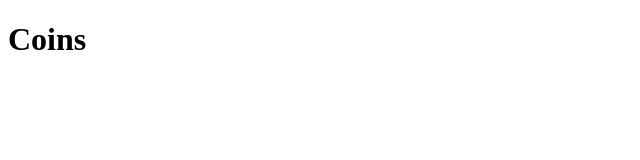
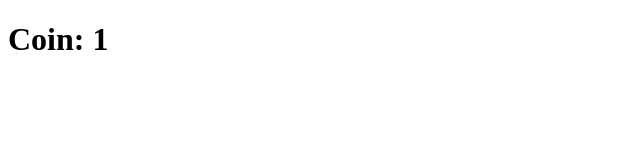
Before and after one commit to dawon0304/react--CryptoTracker, a React (Create React App) app: page /1 in a window 1280 px wide. Shown: the top 160 px of the page, without its empty margins (0-640 px from the left). Built offline with nearby package versions, Linux system fonts and the light colour scheme.

Commit message:
set Router

```diff
--- a/package.json
+++ b/package.json
@@ -8,9 +8,9 @@
     "@testing-library/user-event": "^12.8.3",
     "@types/jest": "^27.0.2",
     "@types/node": "^16.11.1",
-    "@types/react": "^17.0.30",
-    "@types/react-dom": "^17.0.9",
-    "@types/styled-components": "^5.1.15",
+    "@types/react": "^17.0.37",
+    "@types/react-dom": "^17.0.11",
+    "@types/styled-components": "^5.1.17",
     "react": "^17.0.2",
     "react-dom": "^17.0.2",
     "react-query": "^3.34.16",
--- a/src/Router.tsx
+++ b/src/Router.tsx
@@ -1,14 +1,17 @@
-import {BrowserRouter, Routes, Route} from "react-router-dom";
+import React from "react";
+import { BrowserRouter, Routes, Route} from "react-router-dom";
 import Coin from "./routes/Coin";
 import Coins from "./routes/Coins";
 
 
 function Router() {
-  return <BrowserRouter>
-    <Routes>
-      <Route path="/" element={<Coin />} />
-      <Route path="/:coinID" element={<Coins/>} />
-    </Routes>
-  </BrowserRouter>
+  return (
+    <BrowserRouter>
+      <Routes>
+        <Route path="/:coinId" element={<Coin />}/>
+        <Route path="/" element={<Coins/>} />
+      </Routes>
+    </BrowserRouter>
+  );
 }
 export default Router;
--- a/src/routes/Coin.tsx
+++ b/src/routes/Coin.tsx
@@ -1,5 +1,13 @@
+import { useParams } from "react-router";
+
+interface Params {
+  coinId: string;
+}
+
 function Coin() {
-  return <h1>Coin</h1>;
+  const {coinId} = useParams();
+
+  return <h1>Coin: {coinId}</h1>;
 }
 
 export default Coin;
```
